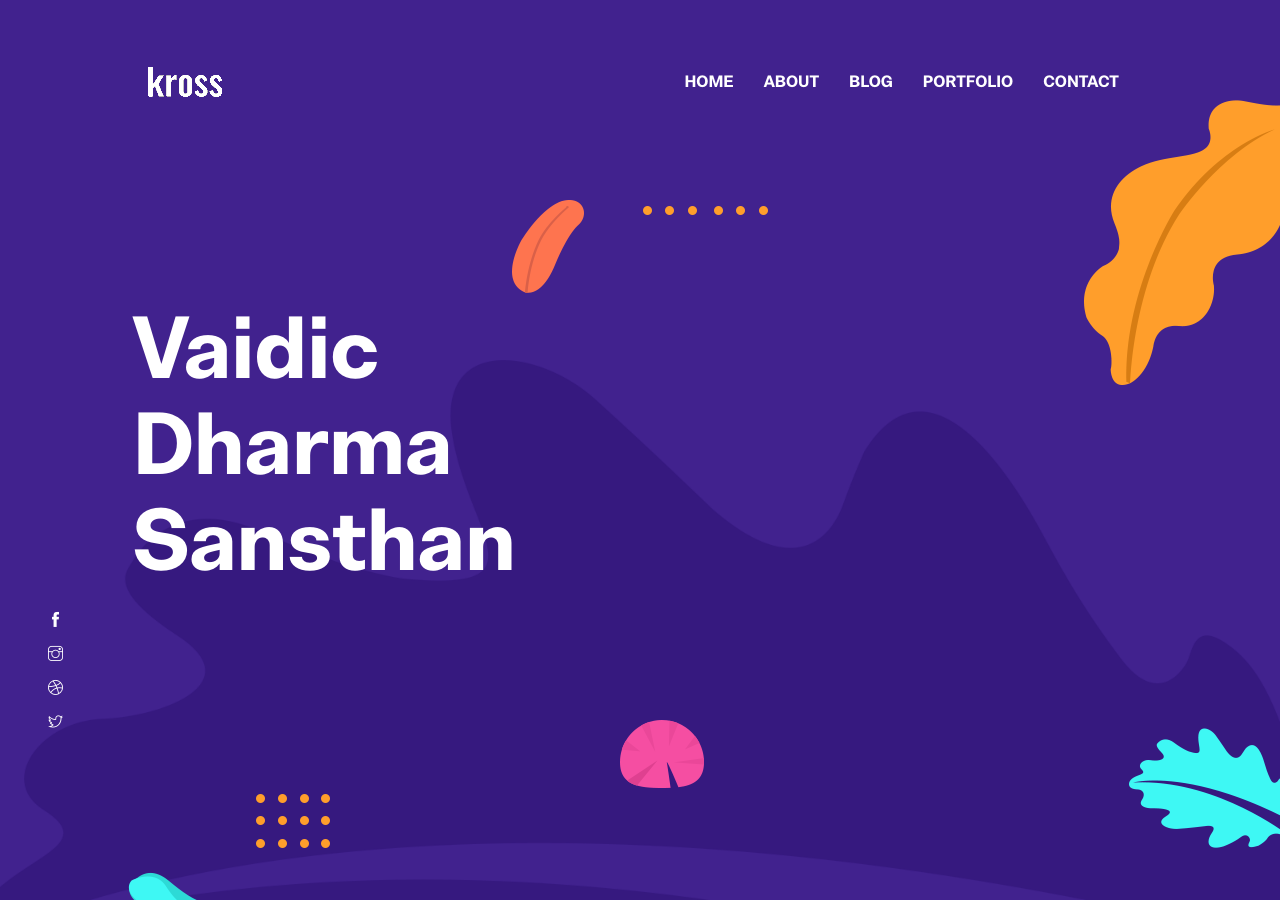
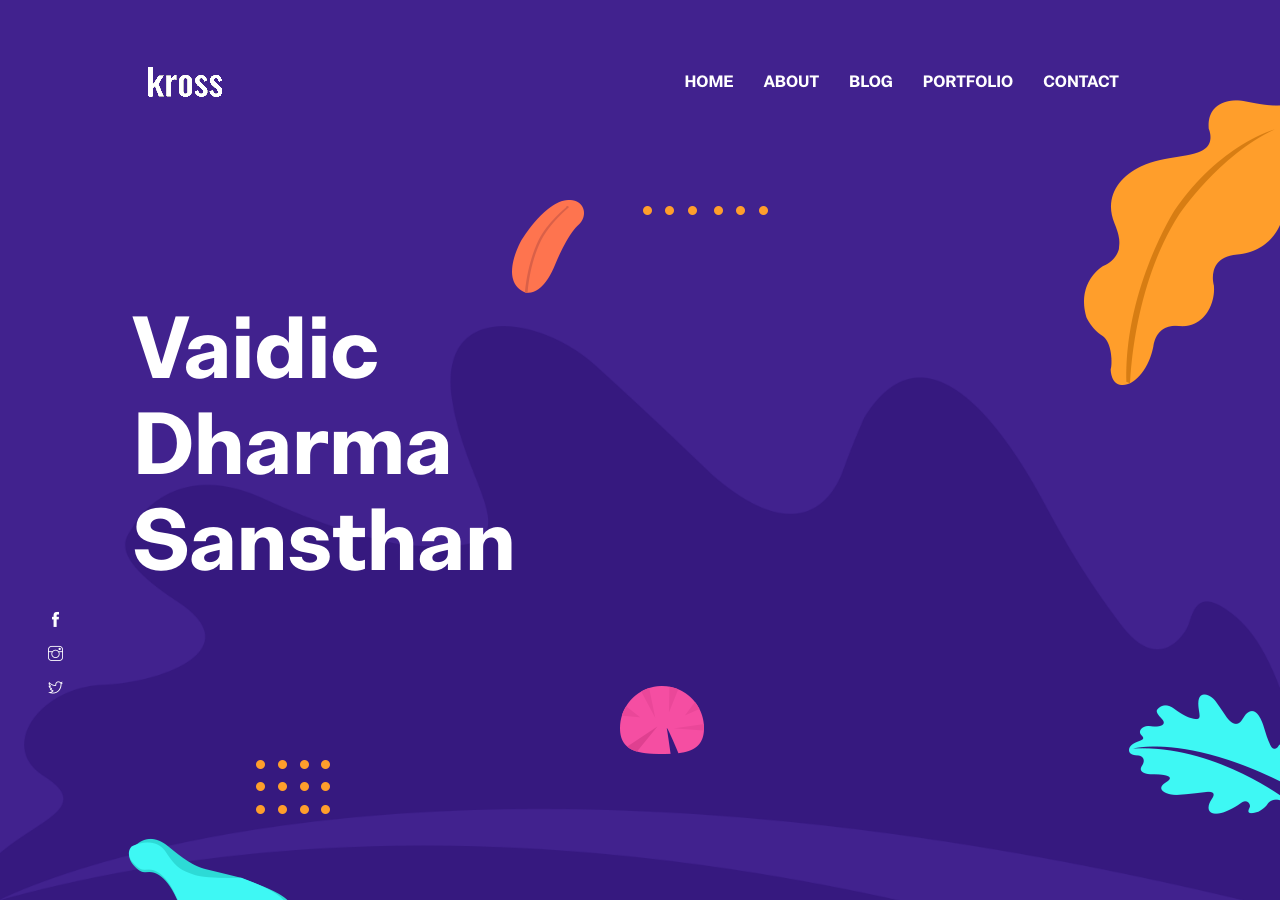
Before and after one commit to dkashikar/vdsstaging, a Jekyll site: the page built from index.html, in a window 1280 px wide and 900 px high. Built offline with Jekyll 4.4.1, drawn with Linux system fonts in a browser that asks for light colours.

Commit message:
changed social media links

```diff
--- a/_data/settings.yml
+++ b/_data/settings.yml
@@ -38,10 +38,9 @@ hero:
   hero-title: Vaidic <br> Dharma <br> Sansthan
 
 social:
-- {icon: "ti-facebook", link: "#"}
-- {icon: "ti-instagram", link: "#"}
-- {icon: "ti-dribbble", link: "#"}
-- {icon: "ti-twitter", link: "#"}
+- {icon: "ti-facebook", link: "fb.com/VaidicPujas"}
+- {icon: "ti-instagram", link: "instagram.com/vaidicdharmasansthan"}
+- {icon: "ti-twitter", link: "twitter.com/vaidicpujas"}
 
 
 #-------------------------------
```
Also changed, not shown: 1 other file.
